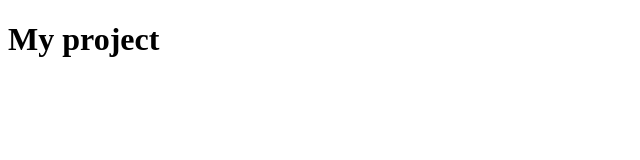
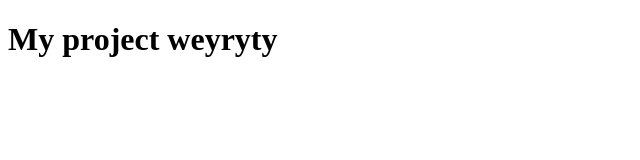
Before and after one commit to Dmitriy-Vasilchenko/my-project, a plain HTML site: page index.html in a window 1280 px wide. Shown: the whole page, without its empty margins (0-640 px from the left). Drawn offline with Linux system fonts and the light colour scheme.

Commit message:
title wos changed2

```diff
--- a/index.html
+++ b/index.html
@@ -6,6 +6,6 @@
   <title>My project</title>
 </head>
 <body>
-  <h1>My project</h1>
+  <h1>My project weyryty</h1>
 </body>
 </html>
```
